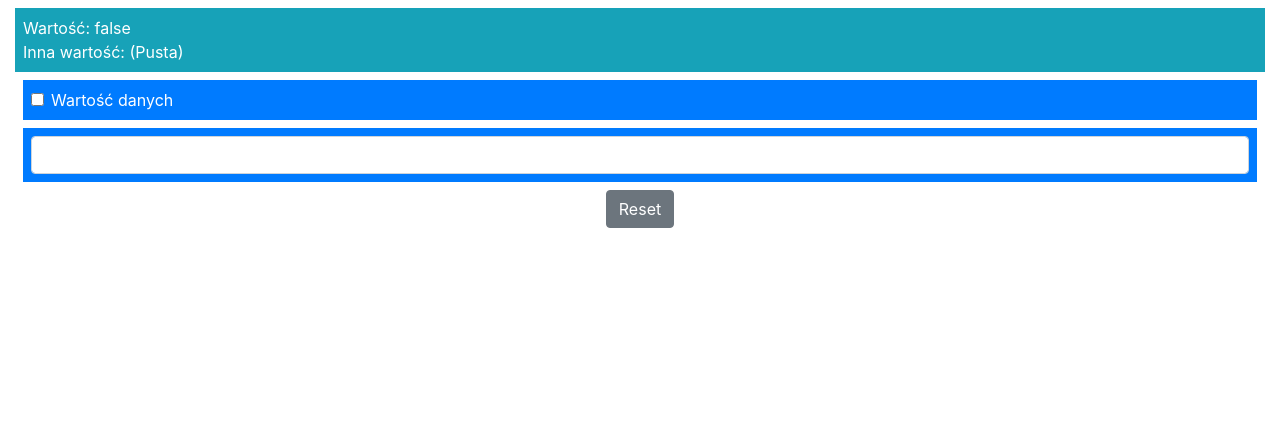
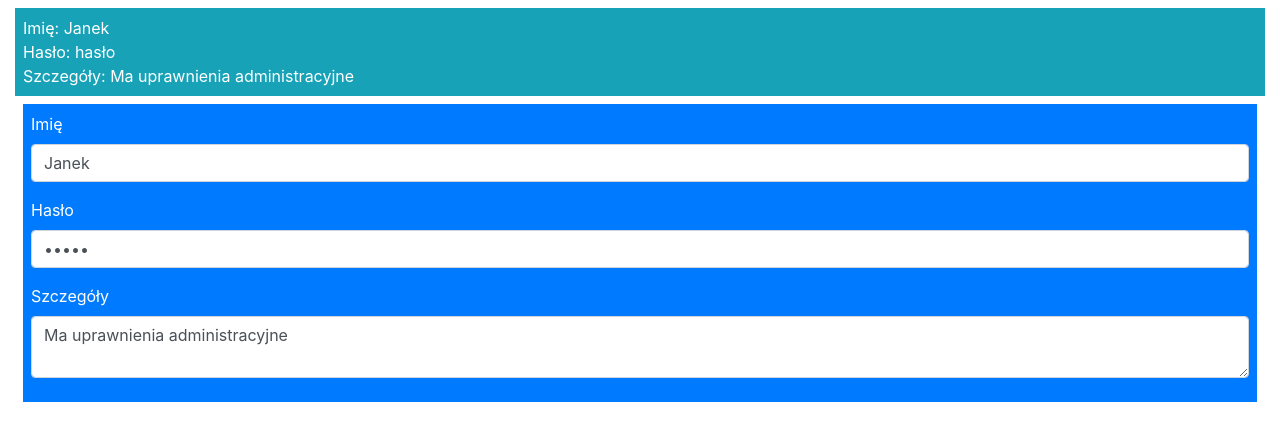
Before and after one commit to lukasz-segin/templatesanddata, a Vue app: page / in a window 1280 px wide. Shown: the top 440 px of the page. Built offline with nearby package versions, Linux system fonts and the light colour scheme.

Commit message:
Wiązania do pól tekstowych.

```diff
--- a/src/App.vue
+++ b/src/App.vue
@@ -1,24 +1,23 @@
 <template>
   <div class="container-fluid">
     <div class="bg-info mt-2 p-2 text-white">
-      <div>Wartość: {{ dataValue }}</div>
-      <div>Inna wartość: {{ otherValue || "(Pusta)" }}</div>
+      <div>Imię: {{ name }}</div>
+      <div>Hasło: {{ password }}</div>
+      <div>Szczegóły: {{ details }}</div>
     </div>
     <div class="bg-primary m-2 p-2 text-white">
-      <div class="form-check">
-        <label class="form-check-label">
-          <input class="form-check-input" type="checkbox" v-model="dataValue"/>
-          Wartość danych
-        </label>
+      <div class="form-group">
+        <label>Imię</label>
+        <input class="form-control" v-model="name"/>
       </div>
-    </div>
-    <div class="bg-primary m-2 p-2">
-      <input type="text" class="form-control" v-model="otherValue"/>
-    </div>
-    <div class="text-center m-2">
-      <button class="btn btn-secondary" v-on:click="reset">
-        Reset
-      </button>
+      <div class="form-group">
+        <label>Hasło</label>
+        <input type="password" class="form-control" v-model="password"/>
+      </div>
+      <div class="form-group">
+        <label>Szczegóły</label>
+        <textarea class="form-control" v-model="details"/>
+      </div>
     </div>
   </div>
 </template>
@@ -28,22 +27,10 @@
     name: 'MyComponent',
     data() {
       return {
-        dataValue: false,
-        otherValue: ""
+        name: "Janek",
+        password: "hasło",
+        details: "Ma uprawnienia administracyjne"
       }
-    },
-    methods: {
-      reset() {
-        this.dataValue = false;
-        this.otherValue = "";
-      },
-      // handleChange($event) {
-      //   if ($event.target.type === "checkbox") {
-      //     this.dataValue = $event.target.checked;
-      //   } else {
-      //     this.otherValue = $event.target.value;
-      //   }
-      // }
     }
   }
 </script>
```
